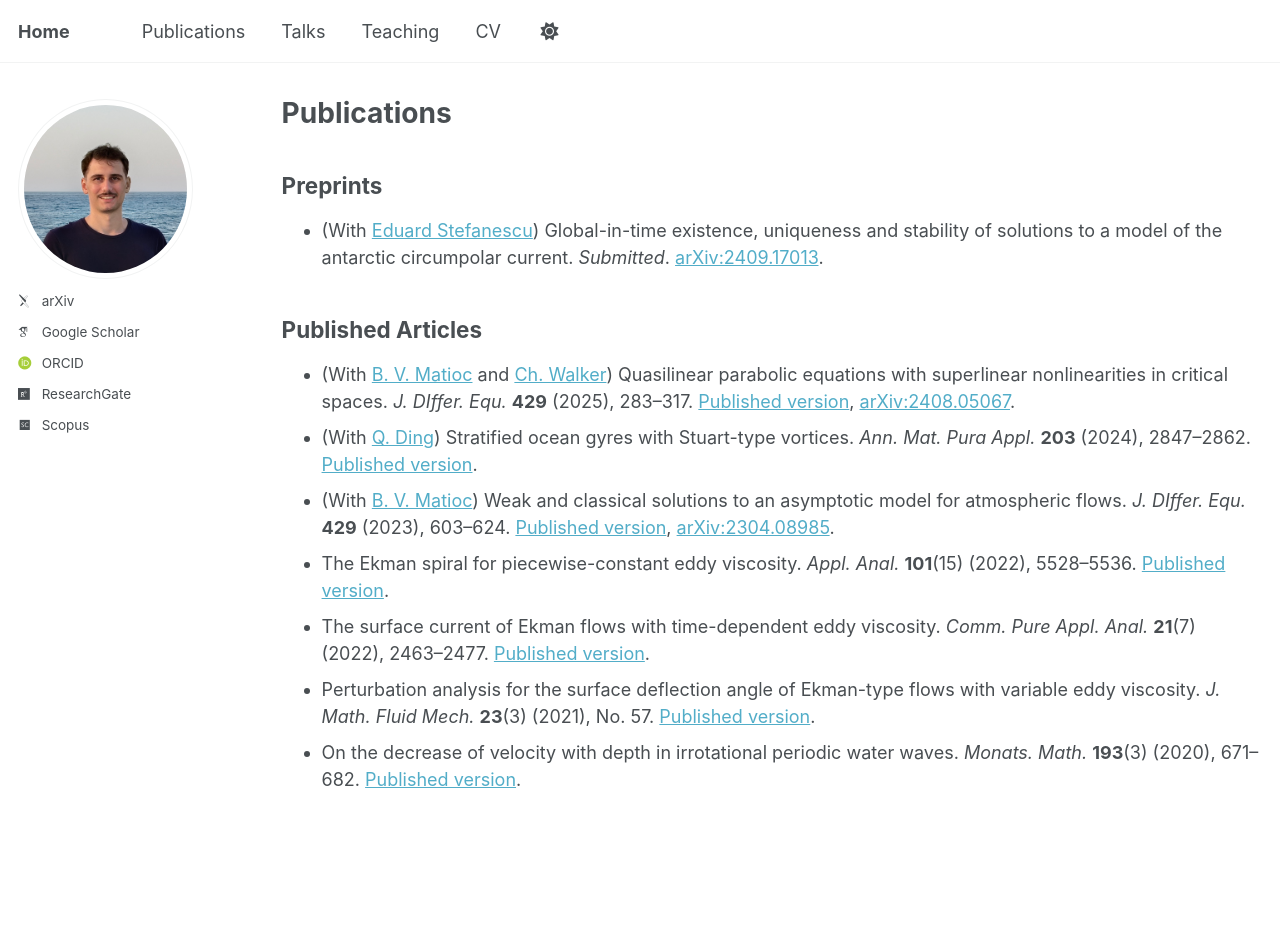
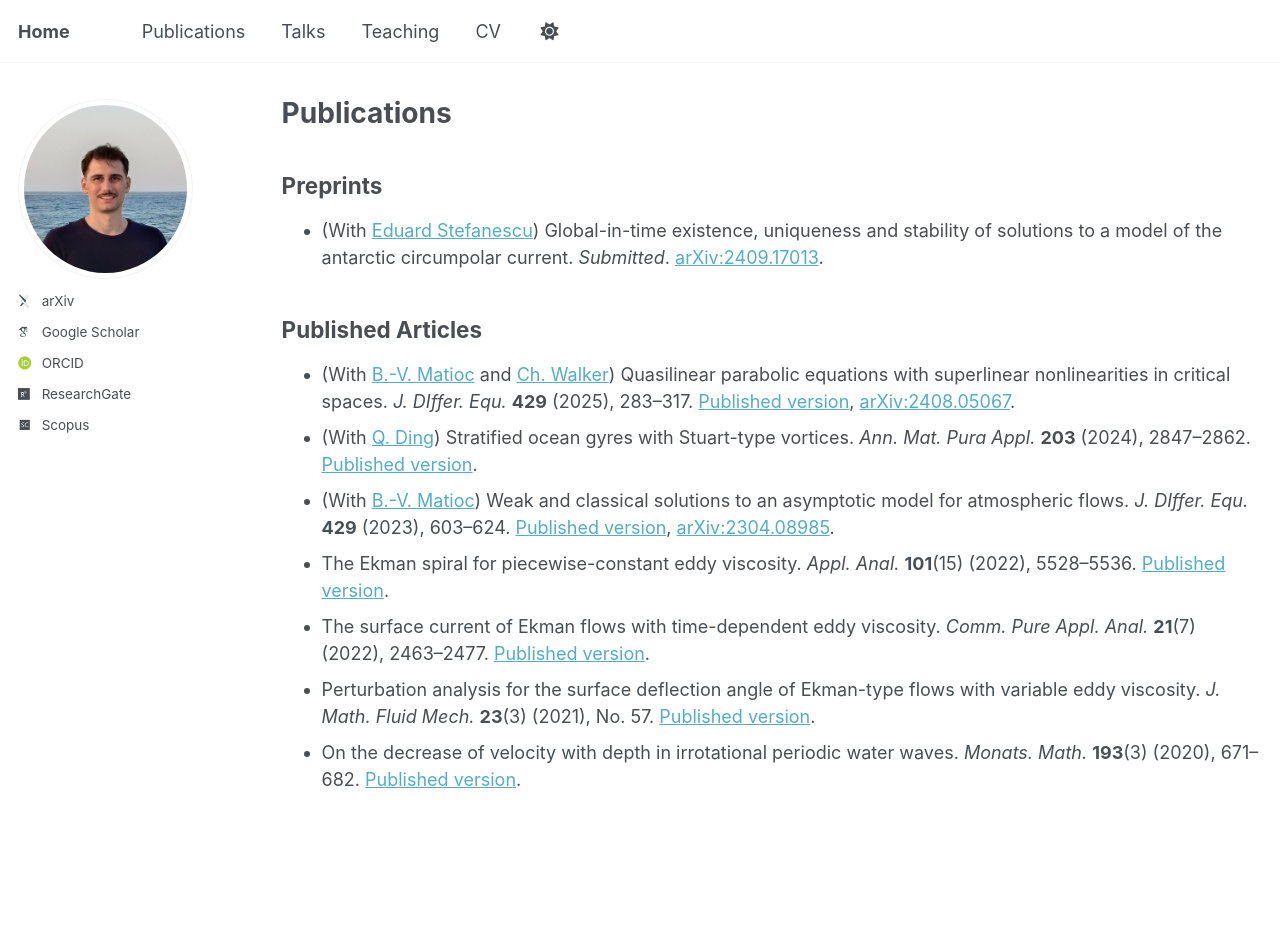
Before and after one commit to luigi-roberti/luigi-roberti.github.io, a Jekyll site: the page built from _pages/publications.md, in a window 1280 px wide and 1201 px high. Shown: the top 952 px of the window. Built offline with Jekyll 4.4.1, drawn with Linux system fonts in a browser that asks for light colours; some web fonts are replaced; a script that is not in the unit is left out.

```diff
--- a/_pages/publications.md
+++ b/_pages/publications.md
@@ -15,9 +15,9 @@ Preprints
 
 Published Articles
 ------
-* (With [B. V. Matioc](https://homepages.uni-regensburg.de/~mab11770/) and [Ch. Walker](https://www.ifam.uni-hannover.de/de/walker)) Quasilinear parabolic equations with superlinear nonlinearities in critical spaces. <i>J. DIffer. Equ.</i> <b>429</b> (2025), 283--317. [Published version](https://www.sciencedirect.com/science/article/pii/S0022039625001585), [arXiv:2408.05067](https://arxiv.org/abs/2408.05067).
+* (With [B.-V. Matioc](https://homepages.uni-regensburg.de/~mab11770/) and [Ch. Walker](https://www.ifam.uni-hannover.de/de/walker)) Quasilinear parabolic equations with superlinear nonlinearities in critical spaces. <i>J. DIffer. Equ.</i> <b>429</b> (2025), 283--317. [Published version](https://www.sciencedirect.com/science/article/pii/S0022039625001585), [arXiv:2408.05067](https://arxiv.org/abs/2408.05067).
 * (With [Q. Ding](https://www.researchgate.net/profile/Qixing-Ding)) Stratified ocean gyres with Stuart-type vortices. <i>Ann. Mat. Pura Appl.</i> <b>203</b> (2024), 2847--2862. [Published version](https://link.springer.com/article/10.1007/s10231-024-01469-5).
-* (With [B. V. Matioc](https://homepages.uni-regensburg.de/~mab11770/)) Weak and classical solutions to an asymptotic model for atmospheric flows. <i>J. DIffer. Equ.</i> <b>429</b> (2023), 603--624. [Published version](https://www.sciencedirect.com/science/article/pii/S0022039623003637), [arXiv:2304.08985](https://arxiv.org/abs/2304.08985).
+* (With [B.-V. Matioc](https://homepages.uni-regensburg.de/~mab11770/)) Weak and classical solutions to an asymptotic model for atmospheric flows. <i>J. DIffer. Equ.</i> <b>429</b> (2023), 603--624. [Published version](https://www.sciencedirect.com/science/article/pii/S0022039623003637), [arXiv:2304.08985](https://arxiv.org/abs/2304.08985).
 * The Ekman spiral for piecewise-constant eddy viscosity. <i>Appl. Anal.</i> <b>101</b>(15) (2022), 5528--5536. [Published version](https://www.tandfonline.com/doi/full/10.1080/00036811.2021.1896709).
 * The surface current of Ekman flows with time-dependent eddy viscosity. <i>Comm. Pure Appl. Anal.</i> <b>21</b>(7) (2022), 2463--2477. [Published version](https://www.aimsciences.org/article/doi/10.3934/cpaa.2022064).
 * Perturbation analysis for the surface deflection angle of Ekman-type flows with variable eddy viscosity. <i>J. Math. Fluid Mech.</i> <b>23</b>(3) (2021), No. 57. [Published version](https://link.springer.com/article/10.1007/s00021-021-00586-y).
```
